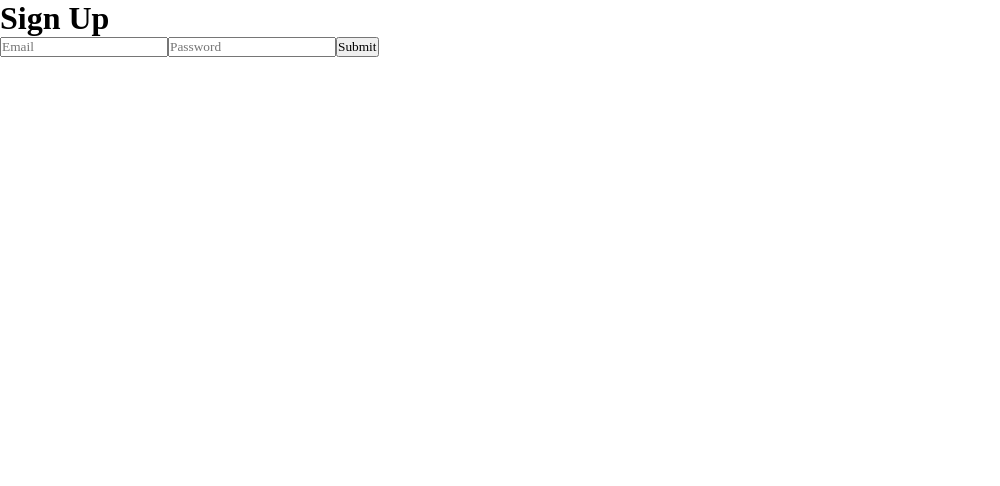
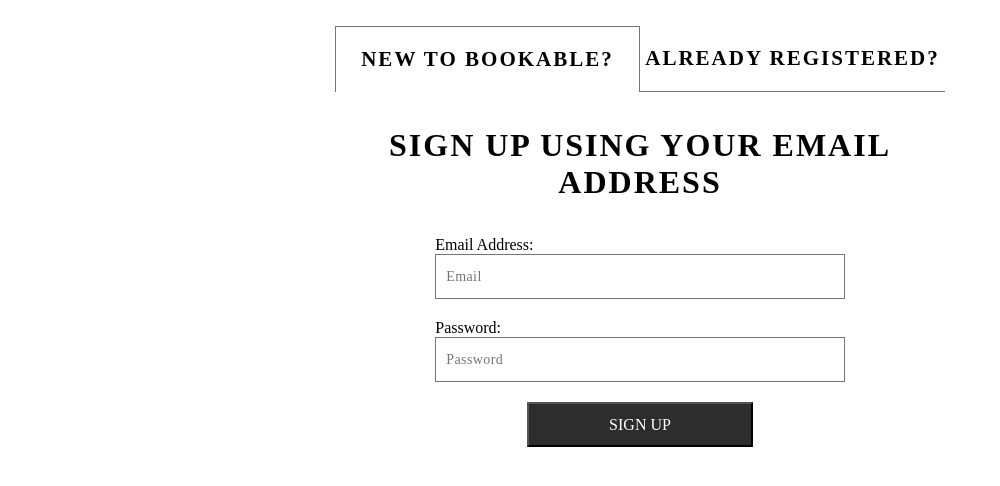
Before and after one commit to harrygothold/bookable, a React (Create React App) app: page /signup in a window 1280 px wide. Shown: the top 486 px of the page, without its empty margins (0-1000 px from the left). Built offline with nearby package versions, Linux system fonts and the light colour scheme; no server answers; a web font is replaced by a local one; what @aws-amplify/core would draw is missing.

Commit message:
added styling to sign up page

```diff
--- a/src/Auth/FormHolder.module.scss
+++ b/src/Auth/FormHolder.module.scss
@@ -1,3 +1,6 @@
+:global(.MuiPaper-elevation0) {
+  margin-bottom: 20px;
+}
 .container {
   display: flex;
   flex-direction: column;
--- a/src/Auth/LoginPage.tsx
+++ b/src/Auth/LoginPage.tsx
@@ -82,7 +82,7 @@
           }
           <Loading loading={loading} />
         {error && <Error error={error} errorTitle='Authentication Error' />}
-        <label>EMAIL ADDRESS</label>
+        <label>Email Address:</label>
         <div className={Classes.field}>
           <input
             name="username"
@@ -92,7 +92,7 @@
             placeholder="Email"
           />
         </div>
-        <label>PASSWORD</label>
+        <label>Password:</label>
         <div className={Classes.field}>
           <input
             name="password"
@@ -107,7 +107,7 @@
           <Link className={Classes['forgot-password']}to="/forgotpassword">Forgot Password?</Link>
         </div>
       </form>
-      </div>
+    </div>
   </div>
   );
 };
--- a/src/Auth/SignUpPage.tsx
+++ b/src/Auth/SignUpPage.tsx
@@ -3,6 +3,7 @@
 import { Auth } from "aws-amplify";
 import Error from "../components/Error";
 import Loading from "../components/Loading";
+import Classes from './FormHolder.module.scss';
 
 interface FormData {
   username: string;
@@ -47,10 +48,26 @@
   };
 
   return (
+  <div className={Classes.container}>
+    <div className={Classes['sign-in-header']}>
+    <div className={Classes['currently-selected']}>
+      <h2>NEW TO BOOKABLE?</h2>
+    </div>
+    <div className={Classes['sign-up-link']}>
+    <h2>
+      <a href="/login">
+        ALREADY REGISTERED?
+      </a>
+    </h2>
+  </div>
+</div>
+  <h1>SIGN UP USING YOUR EMAIL ADDRESS</h1>
+  <div className={Classes['form-holder']}>
     <form onSubmit={(e) => handleSubmit(e)}>
-      <h1>Sign Up</h1>
       {error && <Error error={error} errorTitle='Authentication Error' />}
       <Loading loading={loading} />
+      <label>Email Address:</label>
+      <div className={Classes.field}>
         <input
           name="username"
           onChange={(e) => handleChange(e)}
@@ -58,6 +75,9 @@
           type="email"
           placeholder="Email"
         />
+      </div>
+      <label>Password:</label>
+      <div className={Classes.field}>
         <input
           name="password"
           onChange={(e) => handleChange(e)}
@@ -65,8 +85,13 @@
           type="password"
           placeholder="Password"
         />
-      <button type="submit">Submit</button>
+      </div>
+      <div className={Classes['button-holder']}>
+        <button className={Classes['submit-button']} type="submit">SIGN UP</button>
+      </div>
       </form>
+    </div>
+  </div>
   );
 };
 
```
Lines whose indentation alone changed are shown as unchanged.
